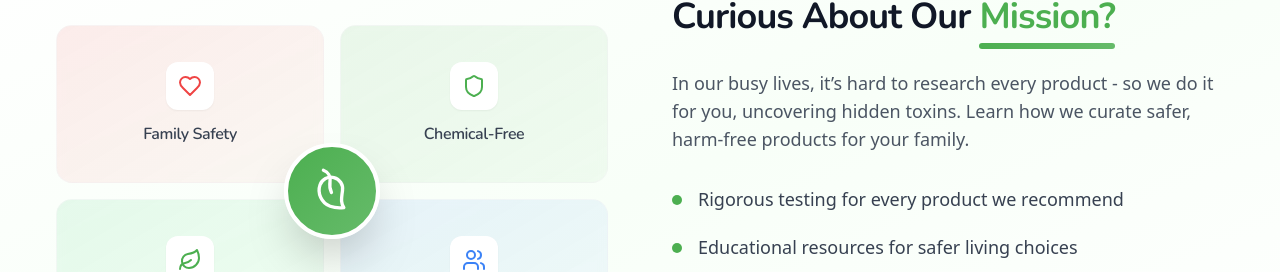
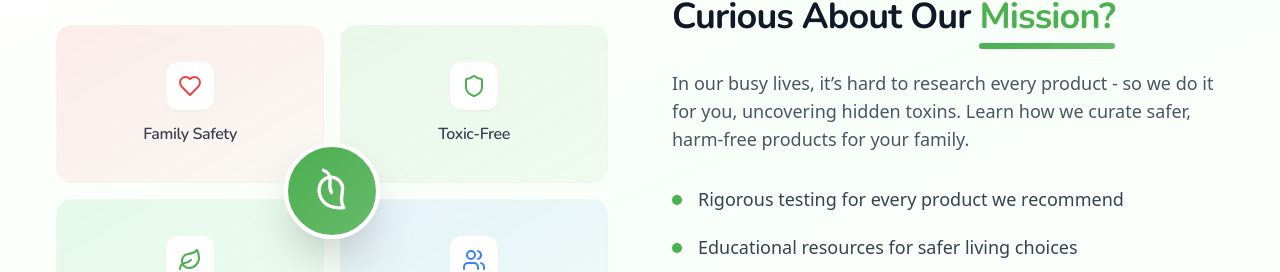
Before and after one commit to Bharathkumar1522/Thesafehive, a React (Vite) app: page / in a window 1280 px wide. Shown: the part 2380-2652 px from the top of the page. Built offline with nearby package versions, Linux system fonts and the light colour scheme; no server answers; a web font is replaced by a local one.

Commit message:
Update DiscoverOurMissionCTA.tsx

```diff
--- a/src/components/layout/DiscoverOurMissionCTA.tsx
+++ b/src/components/layout/DiscoverOurMissionCTA.tsx
@@ -80,7 +80,7 @@ export function DiscoverMissionCTA({ setCurrentPage }: DiscoverMissionCTAProps)
             <div className="grid grid-cols-2 gap-4">
               {[
                 { icon: Heart, label: "Family Safety", color: "from-red-500/10 to-red-400/5", iconColor: "text-red-500" },
-                { icon: Shield, label: "Chemical-Free", color: "from-[#4CAF50]/10 to-[#4CAF50]/5", iconColor: "text-[#4CAF50]" },
+                { icon: Shield, label: "Toxic-Free", color: "from-[#4CAF50]/10 to-[#4CAF50]/5", iconColor: "text-[#4CAF50]" },
                 { icon: Leaf, label: "Eco-Conscious", color: "from-green-500/10 to-green-400/5", iconColor: "text-green-600" },
                 { icon: Users, label: "Community", color: "from-blue-500/10 to-blue-400/5", iconColor: "text-blue-500" }
               ].map((item, index) => (
```
